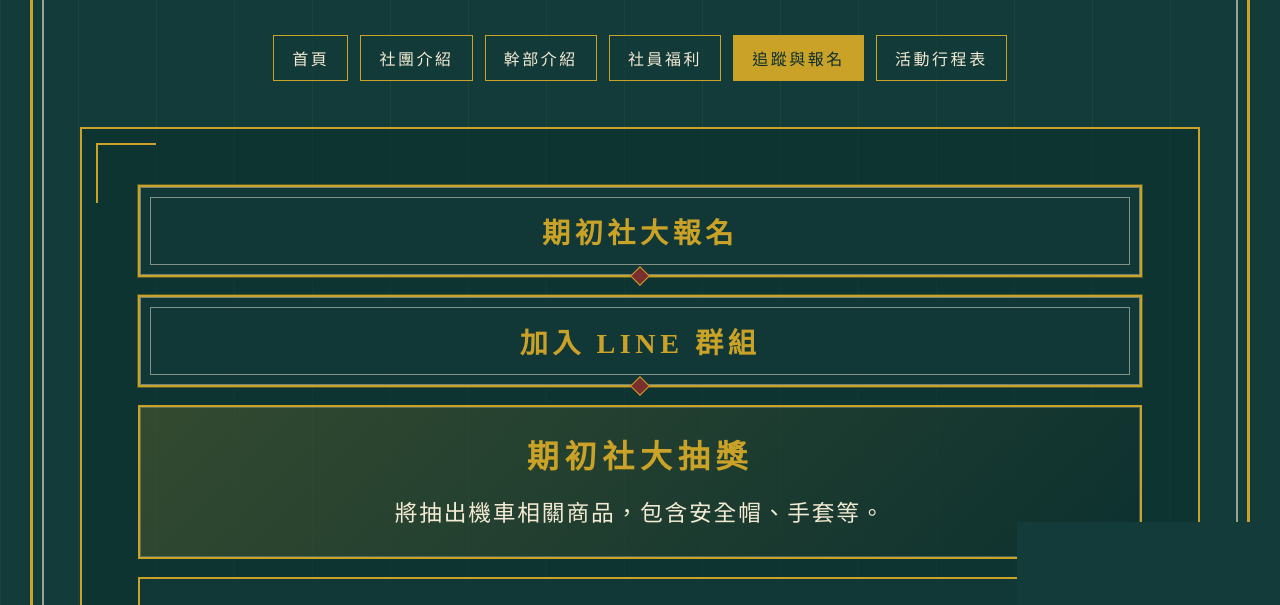
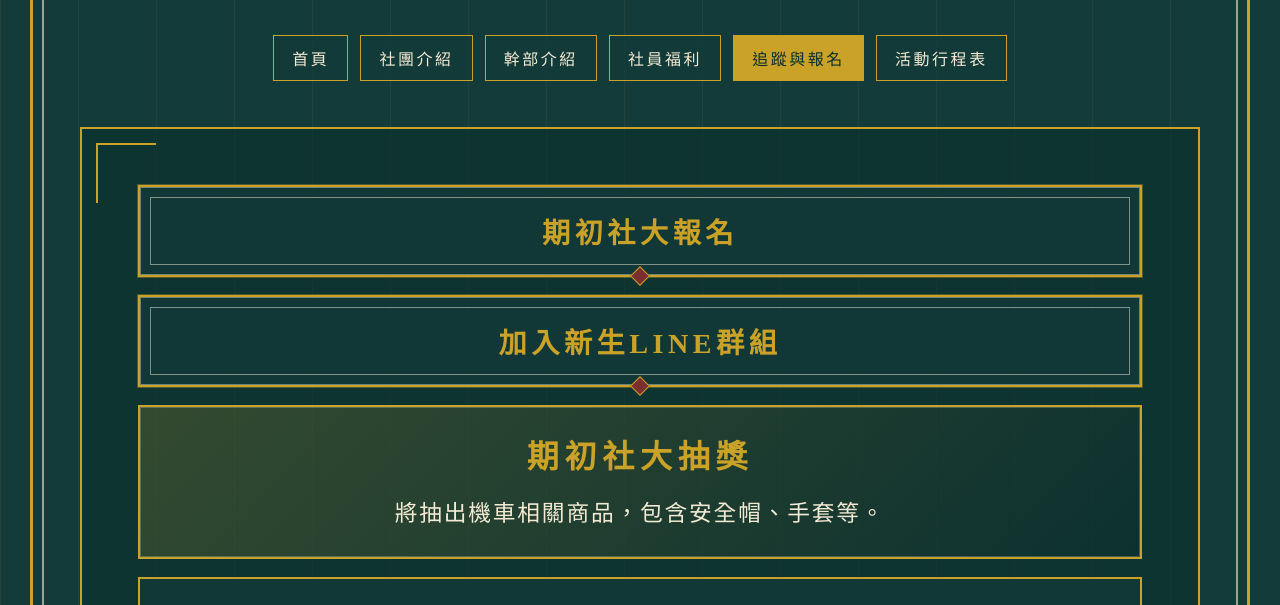
Before and after one commit to PaulAustinWang/fju-moto-club-site, a plain HTML site: page dist/signup.html in a window 1280 px wide. Shown: the part 495-1100 px from the top of the page. Drawn offline with Linux system fonts and the light colour scheme.

Commit message:
Clarify new member LINE group label

```diff
--- a/dist/signup.html
+++ b/dist/signup.html
@@ -25,7 +25,7 @@
         <div class="qr-text">
           <div class="signup-actions">
             <a class="action-link action-link-featured" href="https://docs.google.com/forms/d/e/1FAIpQLSe4YutBkOrndADf1ujU_Uo2syAfXAKAXECCnLeVqVPBQrpXyQ/viewform?usp=dialog" target="_blank" rel="noopener">期初社大報名</a>
-            <a class="action-link action-link-featured" href="https://line.me/ti/g2/7kZ_EZos6vFQTks034dbhrnM7n7P6Bf-hI3Kjw?utm_source=invitation&amp;utm_medium=link_copy&amp;utm_campaign=default" target="_blank" rel="noopener">加入 LINE 群組</a>
+            <a class="action-link action-link-featured" href="https://line.me/ti/g2/7kZ_EZos6vFQTks034dbhrnM7n7P6Bf-hI3Kjw?utm_source=invitation&amp;utm_medium=link_copy&amp;utm_campaign=default" target="_blank" rel="noopener">加入新生LINE群組</a>
             <div class="signup-note" role="note">
               <strong>期初社大抽獎</strong>
               <span>將抽出機車相關商品，包含安全帽、手套等。</span>
```
